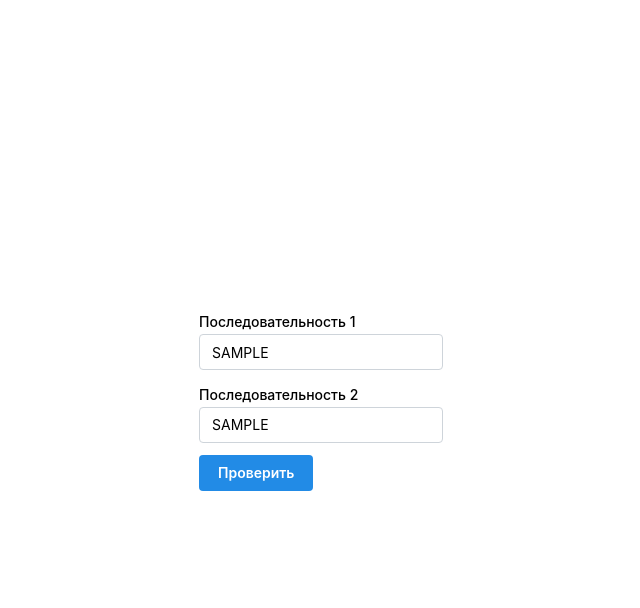
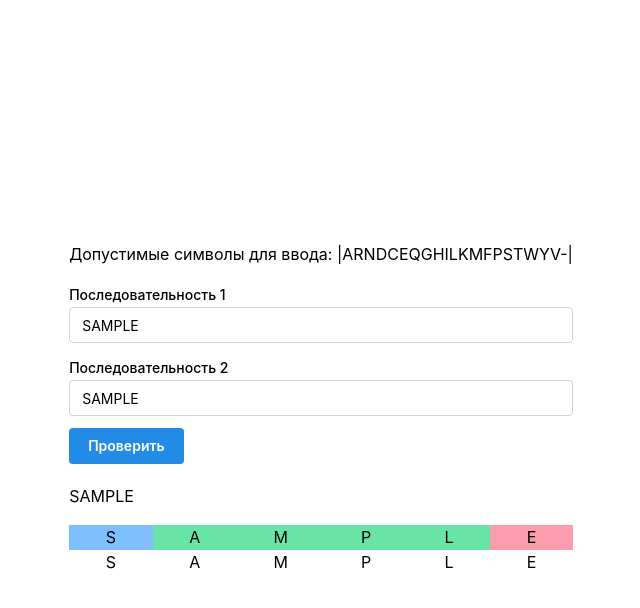
Before and after one commit to edochik/biocard, a React (Vite) app: page / in a window 1280 px wide. Both pictures are taken after typing "Sample", "Sample" into the empty fields and a click on the button "Проверить". Shown: the top 608 px of the page, without its empty margins (319-959 px from the left). Built offline with nearby package versions, Linux system fonts and the light colour scheme.

Commit message:
update(ComparableAminoAcids) and add (CheckSequences)

```diff
--- /dev/null
+++ b/src/components/Form/Form.module.scss
@@ -0,0 +1,3 @@
+.Form {
+	margin-bottom: 20px;
+}
--- /dev/null
+++ b/src/components/Form/index.tsx
@@ -0,0 +1,68 @@
+import { useForm } from "react-hook-form";
+import { Button, TextInput } from "@mantine/core";
+import s from "./Form.module.scss";
+interface Props {
+  onChange: (data: FormData) => void;
+}
+
+export interface FormData {
+  sequence1: string;
+  sequence2: string;
+}
+
+export const Form = ({ onChange }: Props) => {
+  const {
+    register,
+    handleSubmit,
+    setError,
+    formState: { errors },
+  } = useForm<FormData>({
+    mode: "onChange",
+  });
+
+  const onSubmit = (data: FormData) => {
+    if (data.sequence1.length !== data.sequence2.length) {
+      setError("sequence2", {
+        type: "manual",
+        message: "Длины sequence1 и sequence2 должны совпадать",
+      });
+      return;
+    }
+    onChange(data);
+  };
+
+  const handleInputValidateLetter = (
+    e: React.ChangeEvent<HTMLInputElement>
+  ) => {
+    const onlyValid = e.target.value
+      .toUpperCase()
+      .replace(/[^ARNDCEQGHILKMFPSTWYV-]/g, "");
+    e.target.value = onlyValid;
+  };
+
+  return (
+    <form className={s.Form} onSubmit={handleSubmit(onSubmit)}>
+      <TextInput
+        label="Последовательность 1"
+        placeholder="Введите первую последовательность"
+        {...register("sequence1", {
+          required: "Поле обязательно",
+        })}
+        error={errors.sequence1?.message}
+        mb="sm"
+        onInput={handleInputValidateLetter}
+      />
+      <TextInput
+        label="Последовательность 2"
+        placeholder="Введите вторую последовательность"
+        {...register("sequence2", {
+          required: "Поле обязательно",
+        })}
+        error={errors.sequence2?.message}
+        mb="sm"
+        onInput={handleInputValidateLetter}
+      />
+      <Button type="submit">Проверить</Button>
+    </form>
+  );
+};
--- /dev/null
+++ b/src/pages/ComparableAminoAcids/components/CheckSequences.module.scss
@@ -0,0 +1,16 @@
+.CheckSequences {
+	.list {
+		list-style: none;
+		margin: 0;
+		padding: 0;
+		display: flex;
+		flex-wrap: wrap;
+	}
+	.item {
+		flex-grow: 1;
+		> p {
+			text-align: center;
+			margin: 0;
+		}
+	}
+}
--- /dev/null
+++ b/src/pages/ComparableAminoAcids/components/CheckSequences.tsx
@@ -0,0 +1,28 @@
+import { colorLetter } from "@utils/colorLetter.ts";
+import s from "./CheckSequences.module.scss";
+interface Props {
+  sequence1: string;
+  sequence2: string;
+}
+// ARNDGHILKMFPSTWYVCEQARNDCEQGHILKMFPSTWYV
+export const CheckSequences = ({ sequence1, sequence2 }: Props) => {
+  return (
+    <div className={s.CheckSequences}>
+      <p>{sequence1}</p>
+      <ul className={s.list}>
+        {sequence1.split("").map((letter, index) => {
+          const backgroundSeq1 = colorLetter[letter];
+          const backgroundSeq2 = letter !== sequence2[index] ? "gray" : "";
+          return (
+            <li key={index} className={s.item}>
+              <p style={{ backgroundColor: backgroundSeq1 }}>{letter}</p>
+              <p style={{ backgroundColor: backgroundSeq2 }}>
+                {sequence2[index]}
+              </p>
+            </li>
+          );
+        })}
+      </ul>
+    </div>
+  );
+};
--- a/src/pages/ComparableAminoAcids/index.tsx
+++ b/src/pages/ComparableAminoAcids/index.tsx
@@ -1,76 +1,21 @@
-import { Button, TextInput } from "@mantine/core";
 import s from "./SequenceAlignmentViewer.module.scss";
-import { useForm } from "react-hook-form";
-
-interface FormData {
-  sequence1: string;
-  sequence2: string;
-}
-
-const validAminoAcids = /^[ARNDCEQGHILKMFPSTWYV-]+$/i;
+import { useState } from "react";
+import { Form, type FormData } from "@components/Form/";
+import { CheckSequences } from "./components/checkSequences.tsx";
 
 export const SequenceAlignmentViewer = () => {
-  const {
-    register,
-    handleSubmit,
-    setError,
-    formState: { errors },
-  } = useForm<FormData>({
-    mode: "onChange",
-  });
-
-  const onSubmit = (data: FormData) => {
-    if (data.sequence1.length !== data.sequence2.length) {
-      setError("sequence2", {
-        type: "manual",
-        message: "Длины sequence1 и sequence2 должны совпадать",
-      });
-      return;
-    }
-  };
-
-  const handleInputValidateLetter = (
-    e: React.ChangeEvent<HTMLInputElement>
-  ) => {
-    const onlyValid = e.target.value
-      .toUpperCase()
-      .replace(/[^ARNDCEQGHILKMFPSTWYV-]/g, "");
-    e.target.value = onlyValid;
-  };
+  const [sequences, setSequences] = useState<null | FormData>(null);
 
   return (
     <div className={s.SequenceAlignmentViewer}>
-      <form className={s.form} onSubmit={handleSubmit(onSubmit)}>
-        <TextInput
-          label="Последовательность 1"
-          placeholder="Введите первую последовательность"
-          {...register("sequence1", {
-            required: "Поле обязательно",
-            pattern: {
-              value: validAminoAcids,
-              message: "Только буквы аминокислот и дефис",
-            },
-          })}
-          error={errors.sequence1?.message}
-          mb="sm"
-          onInput={handleInputValidateLetter}
+      <p>Допустимые символы для ввода: |ARNDCEQGHILKMFPSTWYV-|</p>
+      <Form onChange={(data: FormData) => setSequences(data)} />
+      {sequences && (
+        <CheckSequences
+          sequence1={sequences.sequence1}
+          sequence2={sequences.sequence2}
         />
-        <TextInput
-          label="Последовательность 2"
-          placeholder="Введите вторую последовательность"
-          {...register("sequence2", {
-            required: "Поле обязательно",
-            pattern: {
-              value: validAminoAcids,
-              message: "Только буквы аминокислот и дефис",
-            },
-          })}
-          error={errors.sequence2?.message}
-          mb="sm"
-          onInput={handleInputValidateLetter}
-        />
-        <Button type="submit">Проверить</Button>
-      </form>
+      )}
     </div>
   );
 };
--- /dev/null
+++ b/src/utils/colorLetter.ts
@@ -0,0 +1,22 @@
+export const colorLetter: Record<string, string> = {
+	C: "#FFEA00",
+	A: "#67E4A6",
+	I: "#67E4A6",
+	L: "#67E4A6",
+	M: "#67E4A6",
+	F: "#67E4A6",
+	W: "#67E4A6",
+	Y: "#67E4A6",
+	V: "#67E4A6",
+	P: "#67E4A6",
+	G: "#C4C4C4",
+	D: "#FC9CAC",
+	E: "#FC9CAC",
+	K: "#BB99FF",
+	R: "#BB99FF",
+	S: "#80BFFF",
+	T: "#80BFFF",
+	H: "#80BFFF",
+	Q: "#80BFFF",
+	N: "#80BFFF",
+};
--- a/tsconfig.app.json
+++ b/tsconfig.app.json
@@ -6,7 +6,8 @@
       "@styles/*": ["styles/*"],
       "@pages/*": ["pages/*"],
       "@assets/*": ["assets/*"],
-      "@layout/*": ["layout/*"]
+      "@layout/*": ["layout/*"],
+      "@utils/*": ["utils/*"]
     },
     "tsBuildInfoFile": "./node_modules/.tmp/tsconfig.app.tsbuildinfo",
     "target": "ES2020",
--- a/vite.config.ts
+++ b/vite.config.ts
@@ -11,7 +11,8 @@ export default defineConfig({
       '@pages': path.resolve(__dirname, 'src/pages'),
       '@styles': path.resolve(__dirname, 'src/styles'),
       '@assets': path.resolve(__dirname, 'src/assets'),
-      '@layout': path.resolve(__dirname, 'src/layout')
+      '@layout': path.resolve(__dirname, 'src/layout'),
+      '@utils': path.resolve(__dirname, 'src/utils'),
     },
   },
 })
```
